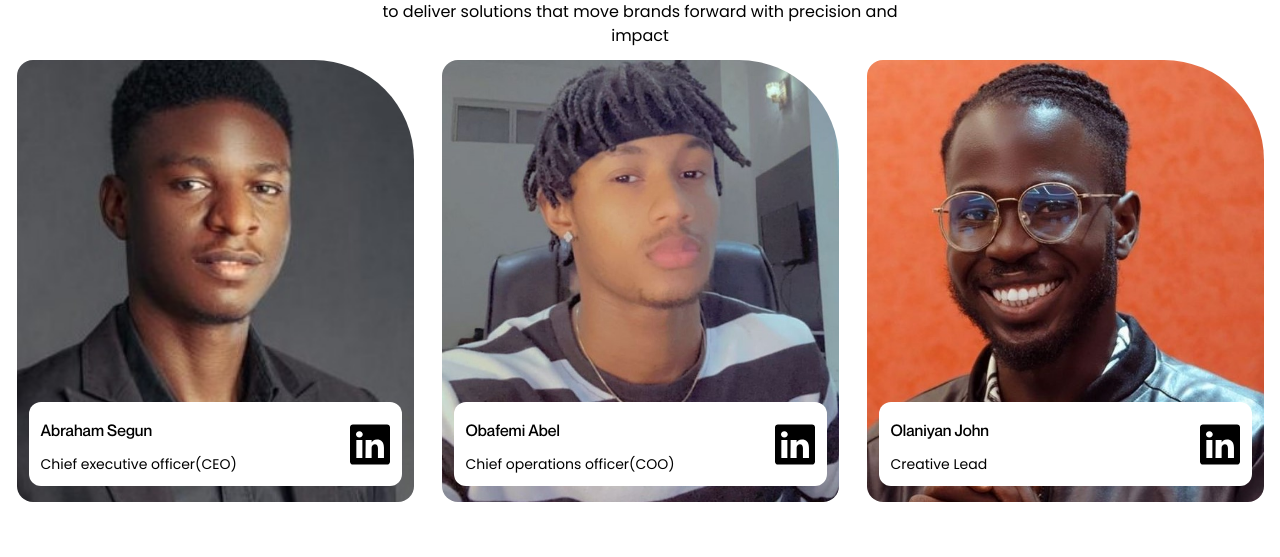
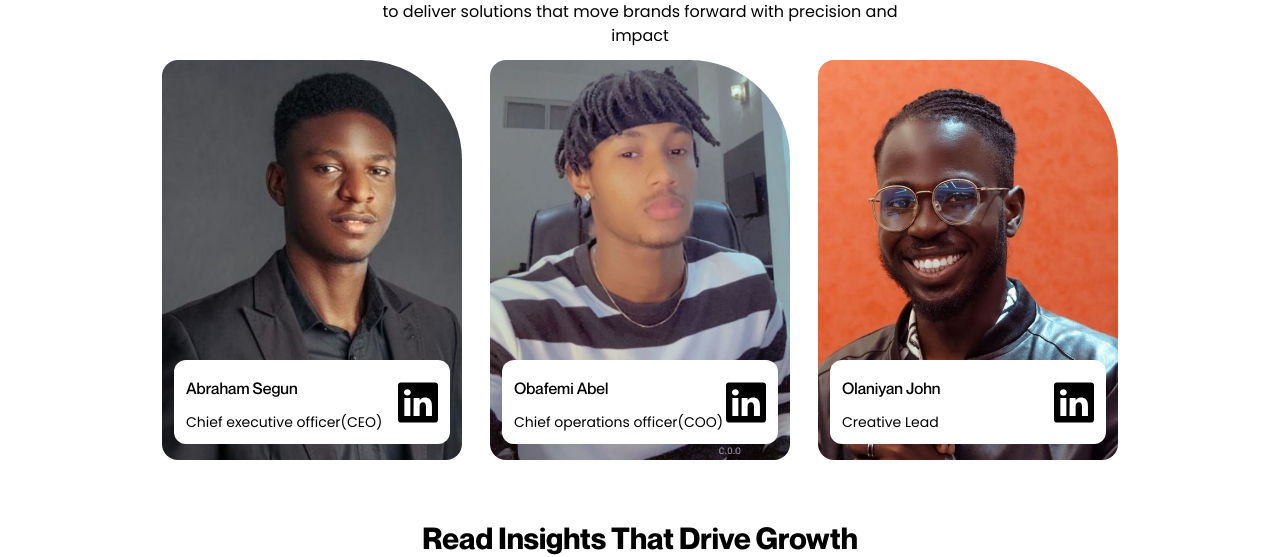
Before and after one commit to myopticdigital/optic-digital-s, a React (Vite) app: page /aboutus in a window 1280 px wide. Shown: the part 2031-2588 px from the top of the page. Built offline with nearby package versions, Linux system fonts and the light colour scheme.

Commit message:
version1.0.3

```diff
--- a/src/components/ui/Header.jsx
+++ b/src/components/ui/Header.jsx
@@ -57,7 +57,7 @@ const Header = ({ setShowNav }) => {
         </a>
         <a
           href="https://drive.google.com/drive/folders/1z9t1AipbmTa2T522B_8Ymm1o8TK5UkHC"
-          className={`text-[14px] ${
+          className={`text-[12px] ${
             pathName === "/contact" ? "text-primaryPurple" : "text-black"
           }`}
         >
--- a/src/pages/About/components/StaffCard.jsx
+++ b/src/pages/About/components/StaffCard.jsx
@@ -5,32 +5,15 @@ const StaffCard = ({
   image,
   office,
   name,
-  imageScale = "scale-100",
   imagePosition = "object-top"
 }) => {
-  // Build className - mobile always 100, desktop uses custom scale
-  const scaleClasses =
-    imageScale === 'scale-90' ? 'scale-100 min-[700px]:scale-90' :
-    imageScale === 'scale-95' ? 'scale-100 min-[700px]:scale-95' :
-    imageScale === 'scale-100' ? 'scale-100 min-[700px]:scale-100' :
-    imageScale === 'scale-105' ? 'scale-100 min-[700px]:scale-105' :
-    imageScale === 'scale-110' ? 'scale-100 min-[700px]:scale-110' :
-    imageScale === 'scale-115' ? 'scale-100 min-[700px]:scale-[1.15]' :
-    imageScale === 'scale-125' ? 'scale-100 min-[700px]:scale-125' :
-    imageScale === 'scale-[1.35]' ? 'scale-100 min-[700px]:scale-[1.35]' :
-    imageScale === 'scale-170' ? 'scale-120 min-[700px]:scale-170' :
-    'scale-100 min-[700px]:scale-100'; // default to 100
-
   return (
-    <div className="md:w-[397px] w-[300px] h-[360px] md:h-[442px] overflow-hidden relative rounded-tr-[100px] rounded-2xl">
+    <div className="w-full min-w-[300px] md:max-w-[300px] overflow-hidden relative rounded-tr-[100px] rounded-2xl">
       <img
         src={image}
         alt={name}
         width={500}
-        height={500}
-        className={`h-[500px] w-2xl transition-all ease-in-out duration-300 object-cover
-          ${imagePosition}
-          ${scaleClasses}`}
+        className={`h-[350px] md:h-[400px] w-full transition-all ease-in-out duration-300 object-cover ${imagePosition}`}
       />
       <div className="flex items-center justify-between absolute p-3 bottom-4 right-3 left-3 bg-white rounded-xl">
         <div className="flex items-start gap-2 flex-col">
--- a/src/pages/About/components/Workers.jsx
+++ b/src/pages/About/components/Workers.jsx
@@ -2,32 +2,8 @@ import React from "react";
 import StaffCard from "./StaffCard";
 
 const Workers = () => {
-  const staffs = [
-    {
-      image: "/worker1.jpg",
-      name: "Abraham Segun",
-      office: "Chief executive officer(CEO)",
-      imageScale: "scale-170",        // Custom scale for this image
-      imagePosition: " md:object-[center_-35%] lg:object-[center_-75%]"// Custom position
-    },
-    {
-      image: "/worker2.jpg",
-      name: "Obafemi Abel",
-      office: "Chief operations officer(COO)",
-      imageScale: "scale-105",        // Different scale
-      imagePosition: "object-top",    // Different position
-    },
-    {
-      image: "/worker3.jpg",
-      name: "Olaniyan John",
-      office: "Creative Lead",
-      imageScale: "scale-100",        // Different scale
-      imagePosition: "object-[center_20%]", // Custom position
-    },
-  ];
-
   return (
-    <div className="flex items-center py-7 px-4 justify-center flex-col gap-3">
+    <div className="max-w-8xl mx-auto flex items-center py-7 px-4 justify-center flex-col gap-3">
       <h1 className="font-neue font-bold text-center text-[22px] md:text-[30px]">
         Our Team
       </h1>
@@ -35,18 +11,41 @@ const Workers = () => {
         Our team brings together expertise in strategy, design, and marketing to
         deliver solutions that move brands forward with precision and impact
       </p>
-      <div className="flex flex-wrap justify-center items-center gap-7">
-        {staffs.map((staff, i) => (
-          <StaffCard
-            key={i}
-            name={staff.name}
-            image={staff.image}
-            office={staff.office}
-            imageScale={staff.imageScale}
-            imagePosition={staff.imagePosition}
-          />
-        ))}
-      </div>
+
+   <div className="flex flex-wrap justify-center items-center gap-7">
+  {/* CEO Card */}
+  <div className="w-full sm:w-auto hover:scale-105 transition-transform duration-300">
+    <StaffCard
+      image="/worker1.jpg"
+      name="Abraham Segun"
+      office="Chief executive officer(CEO)"
+      imageScale="scale-170"
+      imagePosition="object-[center_0%]"
+    />
+  </div>
+
+  {/* COO Card */}
+  <div className="w-full sm:w-auto hover:scale-105 transition-transform duration-300">
+    <StaffCard
+      image="/worker2.jpg"
+      name="Obafemi Abel"
+      office="Chief operations officer(COO)"
+      imageScale="scale-100"
+      imagePosition="object-top"
+    />
+  </div>
+
+  {/* Creative Lead Card */}
+  <div className="w-full sm:w-auto hover:scale-105 transition-transform duration-300">
+    <StaffCard
+      image="/worker3.jpg"
+      name="Olaniyan John"
+      office="Creative Lead"
+      imageScale="scale-100"
+      imagePosition="object-top"
+    />
+  </div>
+</div>
     </div>
   );
 };
```
Also changed, not shown: public/worker1.jpg.
